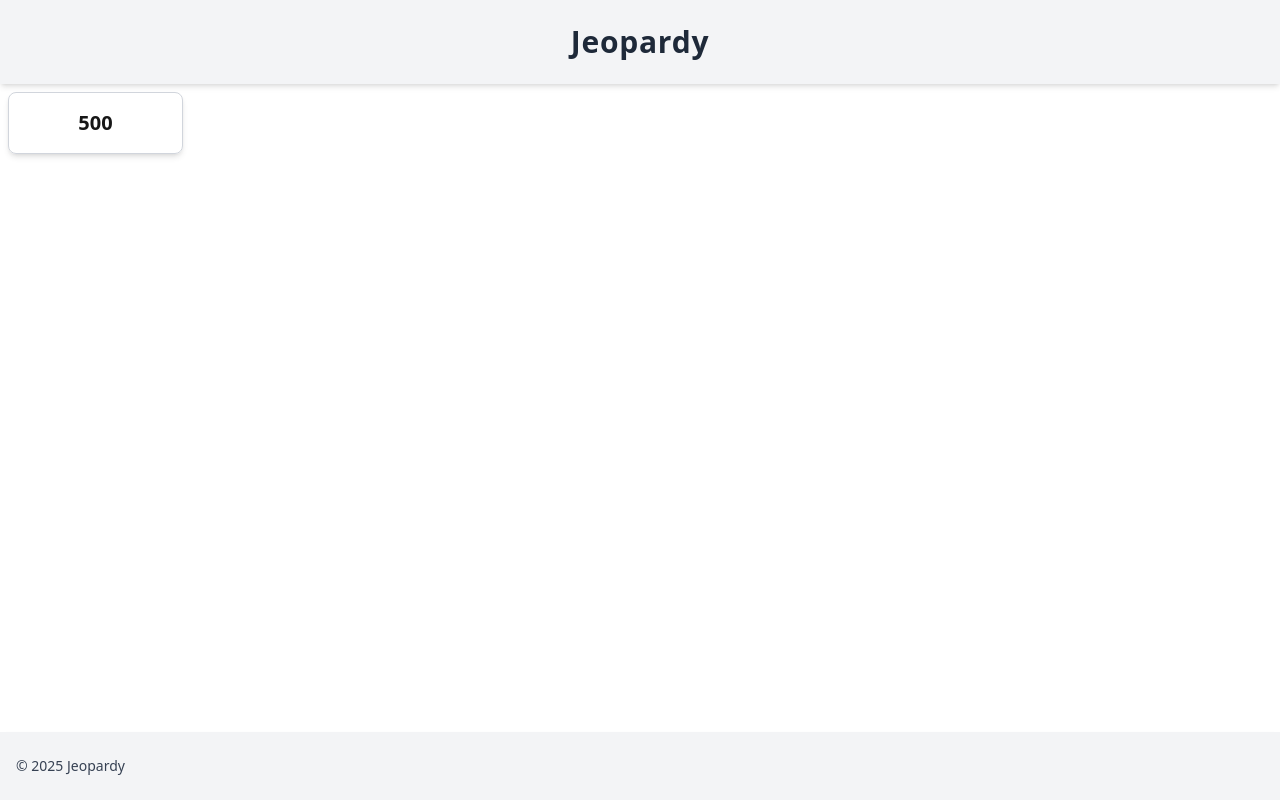
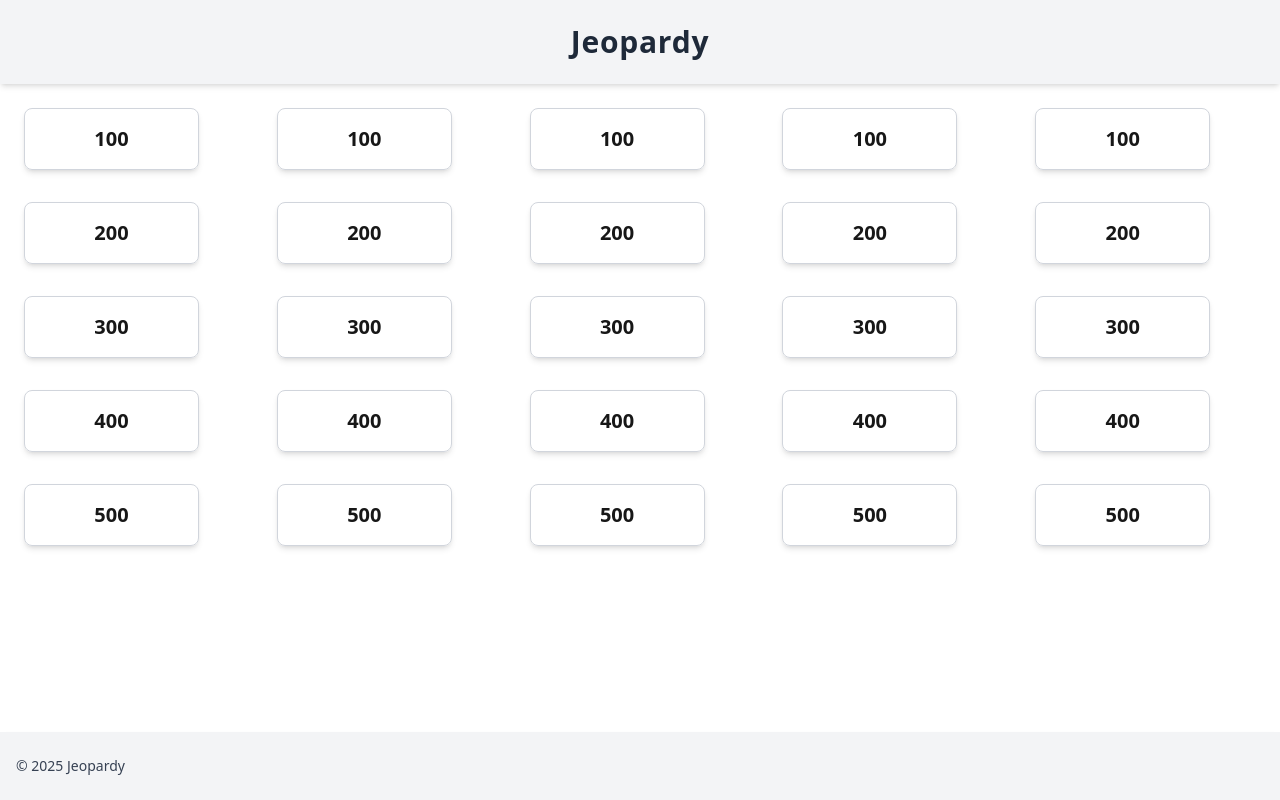
Before and after one commit to lilyl3/jeopardy, a Next.js app: page /board in a window 1280 px wide. Built offline with nearby package versions, Linux system fonts and the light colour scheme.

Commit message:
Create placeholder questions+ link between card and question

```diff
--- /dev/null
+++ b/app/board/[category]/[pointValue]/page.tsx
@@ -0,0 +1,11 @@
+type QuestionPageProps = {
+  params: Promise<{
+    category: string;
+    pointValue: string;
+  }>;
+};
+
+export default async function Question({ params }: QuestionPageProps) {
+  const { category, pointValue } = await params;
+  return <h1>Question {pointValue} in category {category}</h1>;
+}
--- a/app/board/page.tsx
+++ b/app/board/page.tsx
@@ -1,7 +1,32 @@
 import Card from "../components/Card";
+import { getJeopardyData } from "../data/JeopardyData";
 
-export default function Board() {
-    return (
-        <Card points="500" />
-    );
+type BoardPageProps = {
+  searchParams: Promise<{
+    rows?: string;      // URL query params are always strings
+    columns?: string;
+  }>;
 };
+
+export default async function Board({ searchParams }: BoardPageProps) {
+  const { rows, columns } = await searchParams;
+
+  const rowCount = Number(rows) || 5;
+  const colCount = Number(columns) || 5;
+
+  const data = getJeopardyData(colCount, rowCount);
+
+  const range = (n : number) => Array.from({ length: n }, (_, i) => i + 1);
+  const cards = range(rowCount).flatMap((row) => {
+    const pointValue = row * 100;
+    return range(colCount).map((column) => {
+      return <Card key={`${column}-${pointValue}`} category={column.toString()} pointValue={pointValue.toString()}></Card>
+    });
+  });
+
+  return (<>
+    <div className="grid gap-4 p-4" style={{ gridTemplateColumns: `repeat(${colCount}, minmax(0, 1fr))` }}>
+        {cards}
+    </div>
+  </>);
+}
--- a/app/board/question/[id]/page.tsx
+++ /dev/null
@@ -1,10 +0,0 @@
-type QuestionPageProps = {
-  params: Promise<{
-    id: string
-  }>
-}
-
-export default async function Question({ params }: QuestionPageProps) {
-  const { id } = await params
-  return <h1>Question ID: {id}</h1>
-}
--- a/app/components/Card.tsx
+++ b/app/components/Card.tsx
@@ -1,27 +1,18 @@
 import Link from "next/link"
 
 type CardProps = {
-    src?: string
-    points: string
-    id: number
+    category: string
+    pointValue: string
   }
 
-export default function Card({ src, points, id }: CardProps) {
+export default function Card({ category, pointValue }: CardProps) {
   return (
     <div
       className="border border-gray-300 rounded-lg shadow-md p-4 m-2 w-[175px] flex flex-col items-center text-center cursor-pointer transition-transform duration-300 ease-in-out hover:scale-105 gap-2"
     >
-        {src ? (
-          <img
-            className="w-full max-h-[120px] object-cover block"
-            src={src}
-            alt="image"
-          />
-        ) : null}
-
       <h2 className="text-xl font-semibold m-0 p-0">
-          <Link href={`/board/question/${id}`} className="text-inherit hover:underline">
-            {points}
+        <Link href={`/board/${category}/${pointValue}`} className="text-inherit hover:underline">
+          {pointValue}
         </Link>
       </h2>
     </div>
--- /dev/null
+++ b/app/data/JeopardyData.ts
@@ -0,0 +1,45 @@
+export type JeopardyEntry = {
+    question: string;
+    answer: number;
+    category: string
+};
+
+export type JeopardyData = Record<string, Record<string, JeopardyEntry>>;
+
+let cache: JeopardyData | null = null;
+
+const generateJeopardyData = (
+    numCategories: number,
+    numQuestions: number
+): JeopardyData => {
+    const data: JeopardyData = {};
+
+    for (let categoryId = 1; categoryId <= numCategories; categoryId++) {
+        const categoryName = `${categoryId} x ?`;
+        data[categoryId.toString()] = {};
+
+        for (let i = 1; i <= numQuestions; i++) {
+            const pointValue = (i * 100).toString();
+            data[categoryId][pointValue] = {
+                question: `What is ${categoryId} × ${i}?`,
+                answer: categoryId * i,
+                category: categoryName,
+            };
+        }
+    }
+
+    cache = data;
+    return data;
+};
+
+export const getJeopardyData = (numCategories : number, numQuestions : number) => {
+    if (!cache) {
+        return generateJeopardyData(numCategories, numQuestions);
+    }
+    return cache;
+};
+
+export const getCardData = (category: string, pointValue: string) => {
+    if (!cache) throw Error("No data cached");
+    return cache[category][pointValue];
+};
--- a/app/page.tsx
+++ b/app/page.tsx
@@ -1,7 +1,32 @@
-export default function Home(){
-  const isActive = true;
+import { error } from "console";
+import { redirect } from "next/navigation";
+
+export async function createBoard(formData: FormData) {
+  "use server";
+  const rows = formData.get("rows");
+  const columns = formData.get("columns");
+
+  if (!rows || !columns) {
+    throw error("Invalid rows or columns")
+  }
+
+  redirect(`/board?rows=${rows}&columns=${columns}`);
+}
+
+export default function Home() {
   return (
-    <h2 className={`font-bold ${isActive ? "text-red-500" : ""}`}
->Home</h2>
+    <form action={createBoard} className="flex flex-col gap-4 max-w-xs mx-auto mt-10">
+      <label> Rows:
+        <input name="rows" type="number" min={1} defaultValue={5} required className="border p-2 rounded w-full"/>
+      </label>
+
+      <label> Columns:
+        <input name="columns" type="number" min={1} defaultValue={5} required className="border p-2 rounded w-full"/>
+      </label>
+
+      <button type="submit" className="bg-blue-200 text-black py-2 rounded hover:bg-blue-300">
+        Create Board
+      </button>
+    </form>
   );
 }
```
Lines whose indentation alone changed are shown as unchanged.
